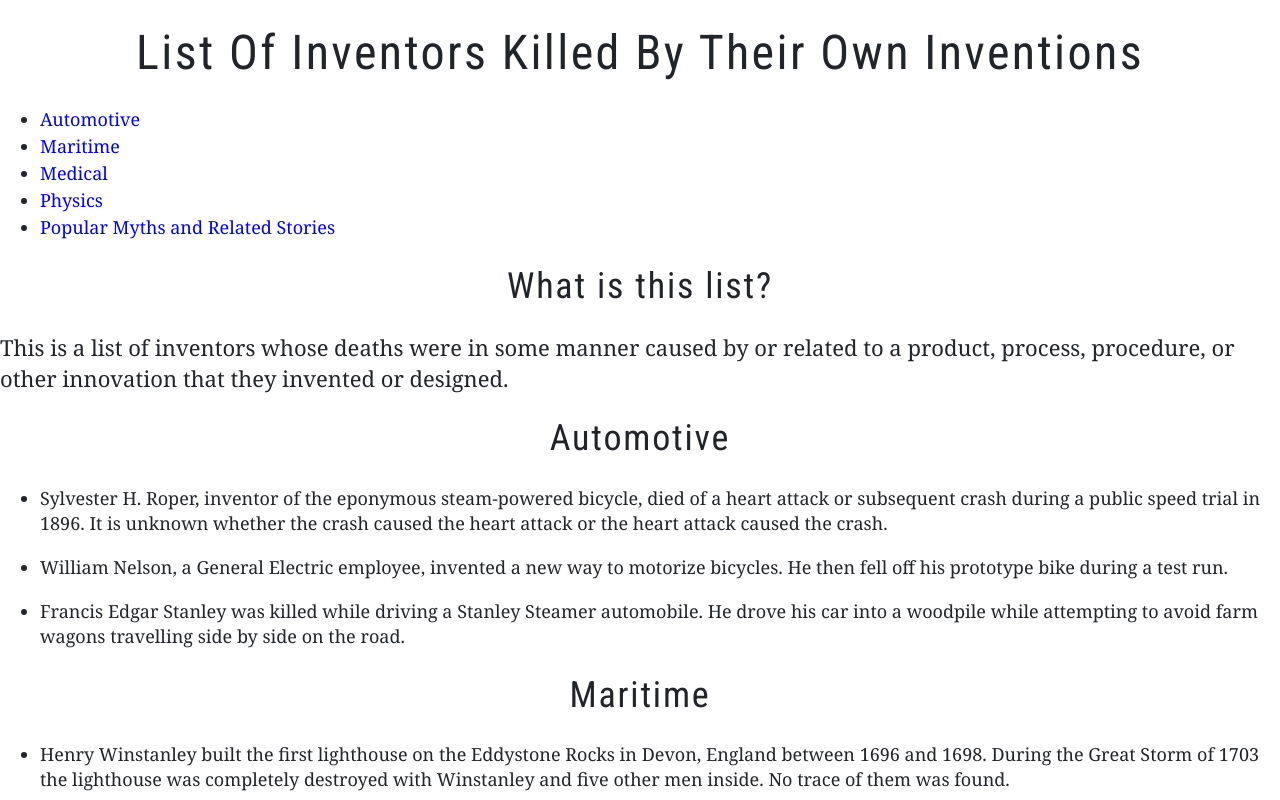
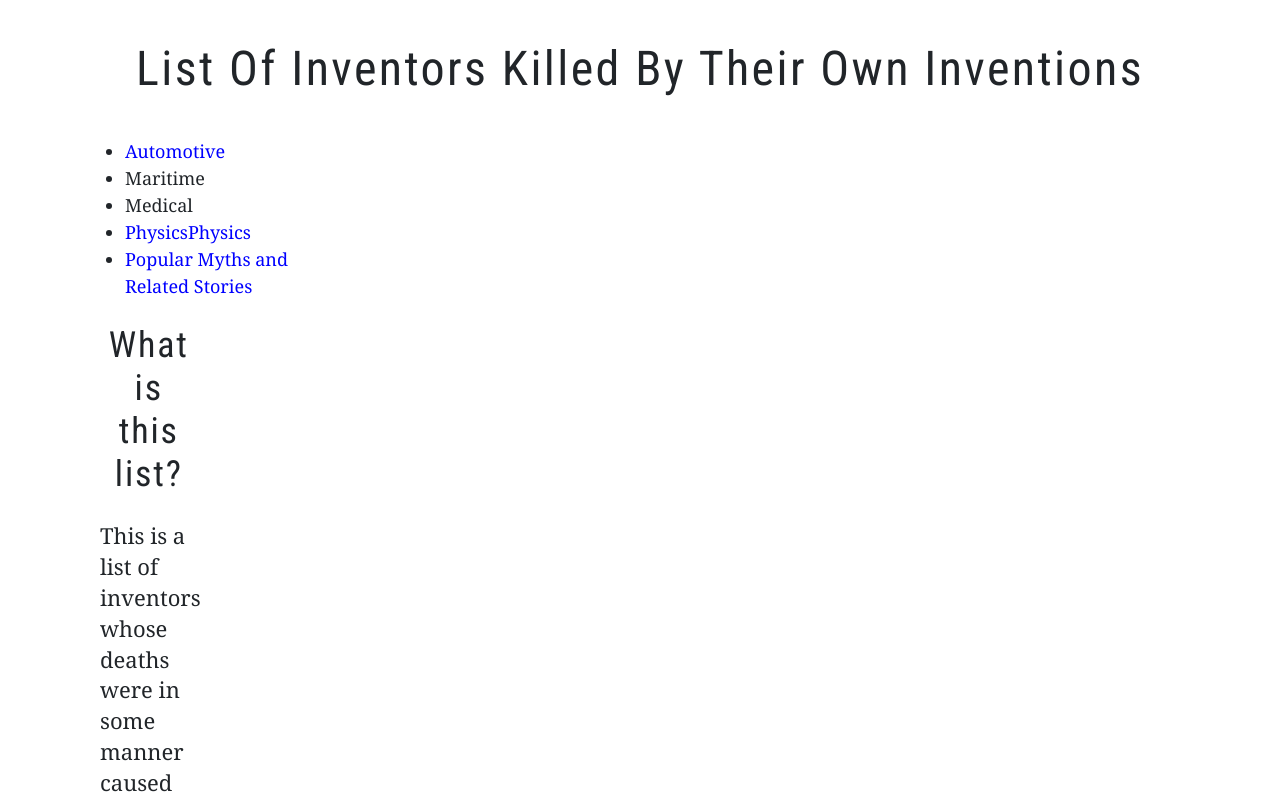
Before and after one commit to matthew41305/COMP001B.BoostrapGithub, a plain HTML site: page index.html in a window 1280 px wide. Shown: the top 800 px of the page. Drawn offline with nearby package versions, Linux system fonts and the light colour scheme.

Commit message:
adjust main container, added nav link adjustment with comments, changes main conent span, and added comments

```diff
--- a/index.html
+++ b/index.html
@@ -8,34 +8,49 @@
 	<title>Assignment 08 | CIS2B</title>
 	<link rel="stylesheet" href="https://maxcdn.bootstrapcdn.com/bootstrap/4.0.0/css/bootstrap.min.css"
 		integrity="sha384-Gn5384xqQ1aoWXA+058RXPxPg6fy4IWvTNh0E263XmFcJlSAwiGgFAW/dAiS6JXm" crossorigin="anonymous">
+		<!--linking css file-->
 	<link rel="stylesheet" href="main.css">
 </head>
 
 <body>
-	<div id="header-container">
-		<div>
+	<!--wrap header in full width container-->
+	<div id="header-container" class ="cotainer-fluid">
+		<div class="row">
+			<!-- Making the header span the full width of the row -->
+			<header class="col-12 text-center py-3">
 			<header>
 				<h1>List Of Inventors Killed By Their Own Inventions</h1>
 			</header>
 		</div>
 	</div>
-	<div id="main-container">
+
+<!--the main container-->
+	<div id="main-container" class="container">
+		<div class="row">
+			<!--nav sec 1/4 span width-->
+			<nav class="col-md-3">
+				<!--bootstrap list group for styling nav-->
 		<div>
 			<nav>
 				<ul>
-					<li><a href="#automotive">Automotive</a></li>
-					<li><a href="#maritime">Maritime</a></li>
-					<li><a href="#medical">Medical</a></li>
-					<li><a href="#physics">Physics</a></li>
-					<li><a href="#myths">Popular Myths and Related Stories</a></li>
+					<!-- added series of list grouping for styling with in index.html for nav link-->
+					<li><a href="#automotive"><a href="#automotive">Automotive</a></li>
+					<li><a href="#maritime"><a href="#maritime"></a>Maritime</a></li>
+					<li><a href="#medical"><a href="#medical"></a>Medical</a></li>
+					<li><a href="#physics"><a href="#physics">PhysicsPhysics</a></li>
+					<li><a href="#myths"></a><a href="#myths">Popular Myths and Related Stories</a></li>
 				</ul>
 			</nav>
-			<main>
+
+			<!--main content 1/2 width span-->
+			<main class="col-md-6">
 				<section id="intro">
 					<h2>What is this list?</h2>
 					<p>This is a list of inventors whose deaths were in some manner caused by or related to a product,
 						process, procedure, or other innovation that they invented or designed.</p>
 				</section>
+				<!--Other sections (automotive, maritme etc.)-->
+				</main>
 				<section id="automotive">
 					<h2>Automotive</h2>
 					<ul>
```
